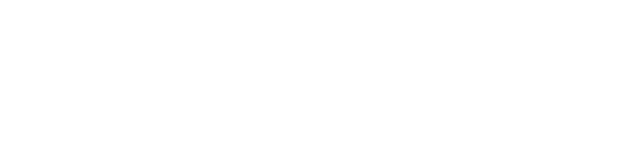
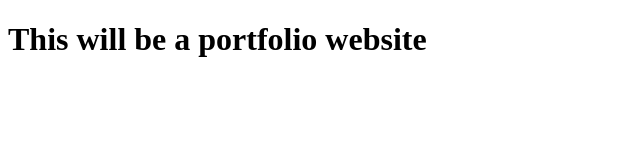
Before and after one commit to Amdadul-Sikder/developer-portfolio, a plain HTML site: page index.html in a window 1280 px wide. Shown: the whole page, without its empty margins (0-640 px from the left). Drawn offline with Linux system fonts and the light colour scheme.

Commit message:
portfolio website

```diff
--- a/index.html
+++ b/index.html
@@ -7,6 +7,6 @@
     <title>Developer Portfolio</title>
 </head>
 <body>
-
+    <h1>This will be a portfolio website</h1>
 </body>
 </html>
```
